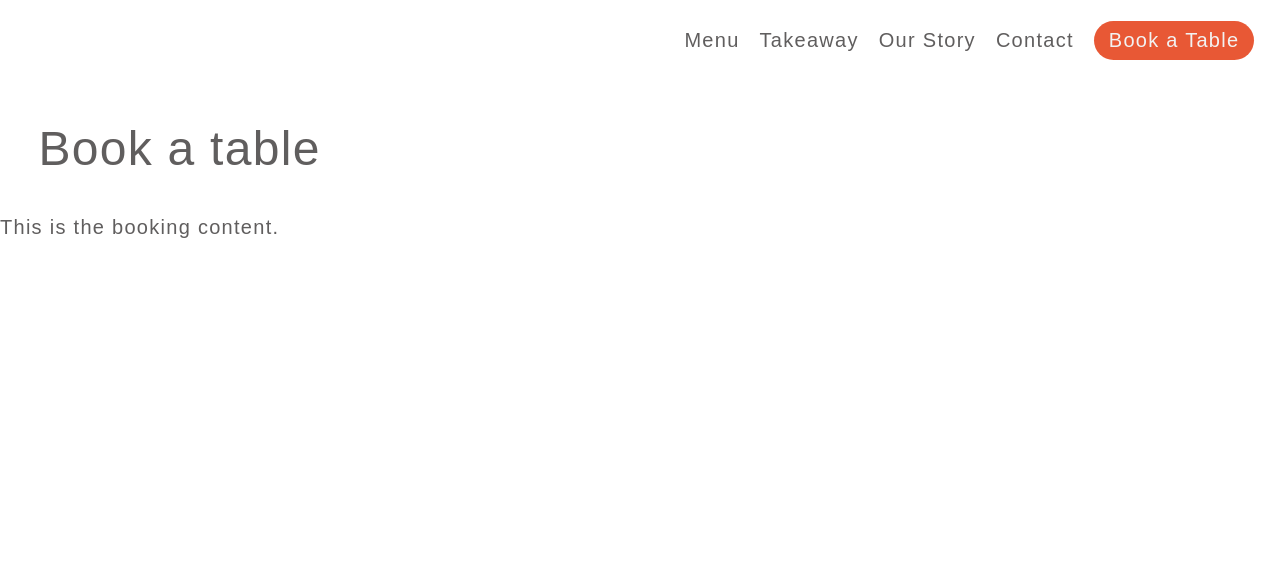
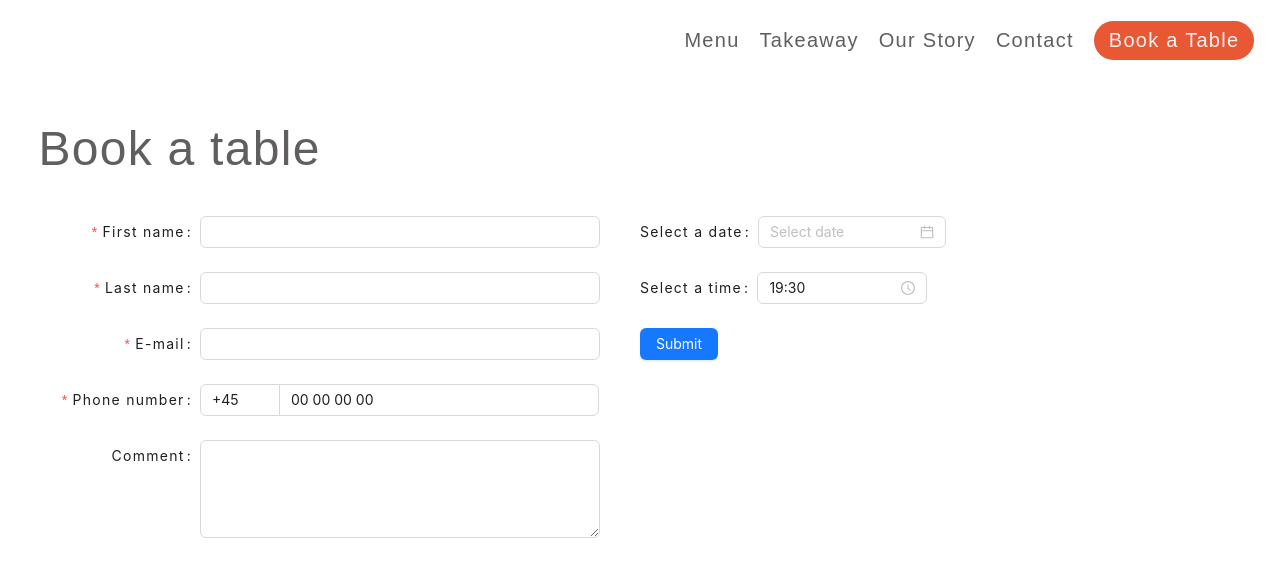
Before and after one commit to ozolinala/capanna74, a Next.js app: page /bookings in a window 1280 px wide. Shown: the top 576 px of the page. Built offline with nearby package versions, Linux system fonts and the light colour scheme.

Commit message:
Added form input fields from antdesign, page layout done

```diff
--- a/package.json
+++ b/package.json
@@ -9,6 +9,7 @@
     "lint": "next lint"
   },
   "dependencies": {
+    "antd": "^5.12.2",
     "next": "14.0.3",
     "react": "^18",
     "react-dom": "^18"
--- /dev/null
+++ b/src/components/BookingForm.js
@@ -0,0 +1,158 @@
+import styles from "../styles/Booking.module.css";
+import { Button, Form, Input, Space, TimePicker, DatePicker } from "antd";
+import dayjs from "dayjs";
+
+const BookingForm = () => {
+  const { TextArea } = Input;
+  const onFinish = (values) => {
+    console.log("Success:", values);
+  };
+  const onFinishFailed = (errorInfo) => {
+    console.log("Failed:", errorInfo);
+  };
+
+  const onChange = (date, dateString) => {
+    console.log(date, dateString);
+  };
+  const format = "HH:mm";
+  return (
+    <article className={styles.container}>
+      <div>
+        <Form
+          name="basic"
+          labelCol={{
+            span: 8,
+          }}
+          wrapperCol={{
+            span: 16,
+          }}
+          style={{
+            maxWidth: 600,
+          }}
+          initialValues={{
+            remember: true,
+          }}
+          onFinish={onFinish}
+          onFinishFailed={onFinishFailed}
+          autoComplete="off"
+        >
+          <Form.Item
+            label="First name"
+            name="first-name"
+            rules={[
+              {
+                required: true,
+                message: "Please input your name!",
+              },
+            ]}
+          >
+            <Input />
+          </Form.Item>
+
+          <Form.Item
+            label="Last name"
+            name="last-name"
+            rules={[
+              {
+                required: true,
+                message: "Please input your last name!",
+              },
+            ]}
+          >
+            <Input />
+          </Form.Item>
+
+          <Form.Item
+            label="E-mail"
+            name="email"
+            rules={[
+              {
+                required: true,
+                message: "Please input your email!",
+              },
+            ]}
+          >
+            <Input />
+          </Form.Item>
+
+          <Form.Item
+            label="Phone number"
+            name="phone-number"
+            rules={[
+              {
+                required: true,
+                message: "Please input your phone number",
+              },
+            ]}
+          >
+            <Space.Compact>
+              <Input
+                style={{
+                  width: "20%",
+                }}
+                defaultValue="+45"
+              />
+              <Input
+                style={{
+                  width: "80%",
+                }}
+                defaultValue="00 00 00 00"
+              />
+            </Space.Compact>
+          </Form.Item>
+
+          <Form.Item
+            label="Comment"
+            name="remember"
+            valuePropName="checked"
+            wrapperCol={{
+              span: 16,
+            }}
+          >
+            <TextArea rows={4} />
+          </Form.Item>
+        </Form>
+      </div>
+      <div>
+        <Form>
+          <Form.Item
+            label="Select a date"
+            name="date"
+            valuePropName="checked"
+            wrapperCol={{
+              span: 16,
+            }}
+          >
+            <DatePicker onChange={onChange} />
+          </Form.Item>
+          <Form.Item
+            label="Select a time"
+            name="time"
+            valuePropName="checked"
+            wrapperCol={{
+              span: 16,
+            }}
+          >
+            <TimePicker
+              defaultValue={dayjs("19:30", format)}
+              format={format}
+              minuteStep={15}
+              hourStep={1}
+            />
+          </Form.Item>
+          <Form.Item
+            wrapperCol={{
+              span: 16,
+            }}
+          >
+            <Button type="primary" htmlType="submit">
+              Submit
+            </Button>
+          </Form.Item>
+        </Form>
+      </div>
+    </article>
+  );
+};
+
+export default BookingForm;
--- a/src/pages/bookings.js
+++ b/src/pages/bookings.js
@@ -1,11 +1,12 @@
-import React from 'react';
-import Layout from '../components/Layout';
+import React from "react";
+import Layout from "../components/Layout";
+import BookingForm from "../components/BookingForm";
 
 const Bookings = () => {
   return (
     <Layout>
       <h2>Book a table</h2>
-      <p>This is the booking content.</p>
+      <BookingForm />
     </Layout>
   );
 };
--- /dev/null
+++ b/src/styles/Booking.module.css
@@ -0,0 +1,5 @@
+.container {
+  display: grid;
+  grid-template-columns: 1fr 1fr;
+  width: 100%;
+}
```
Also changed, not shown: 1 other file (tests, documents, lock files or other folders).
